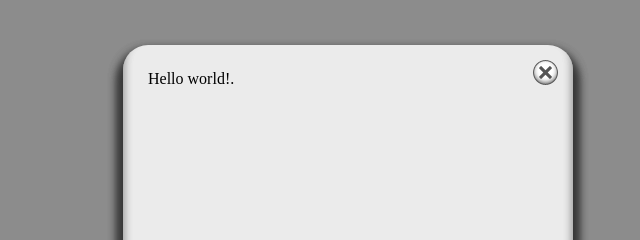
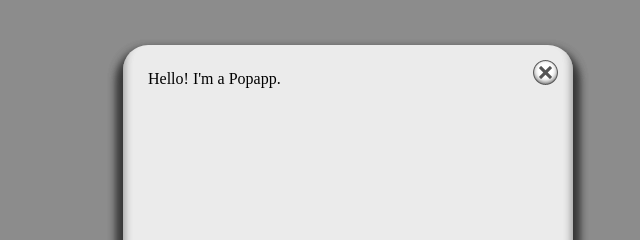
Before and after one commit to luisobo/Popapp, a plain HTML site: page public/index.html in a window 1280 px wide. Shown: the part 220-460 px from the top of the page, 292-932 px from the left. Drawn offline with nearby package versions, Linux system fonts and the light colour scheme; files whose address does not match are found by name.

Commit message:
Renamed the decorator base class. Deleted corner images. They will be added as needed Tweaked the testing index.html

```diff
--- a/public/index.html
+++ b/public/index.html
@@ -7,7 +7,7 @@
 	<script>
 	function show_popapp() {
 		var popapp = new Popapp();
-		popapp.content('<div>Hello world!.</div>');
+		popapp.content('<div>Hello! I\'m a Popapp.</div>');
 		popapp.decorate(new RoundCornersCss3(), new ShadowCss3(), new InnerShadowCss3());
 		popapp.show();
 
```
Also changed, not shown: public/img/bottom.png (deleted), public/img/bottomleft.png (deleted), public/img/bottomright.png (deleted), public/img/left.png (deleted), public/img/right.png (deleted), public/img/top.png (deleted), public/img/topleft.png (deleted), public/img/topright.png (deleted), 2 other files.
